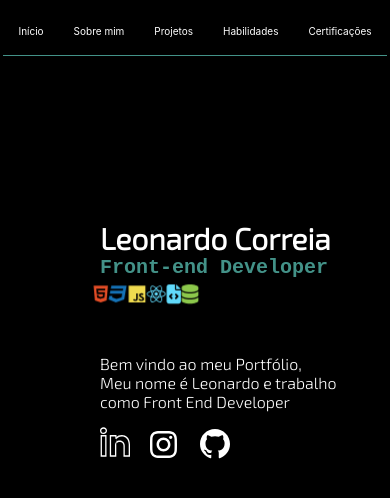
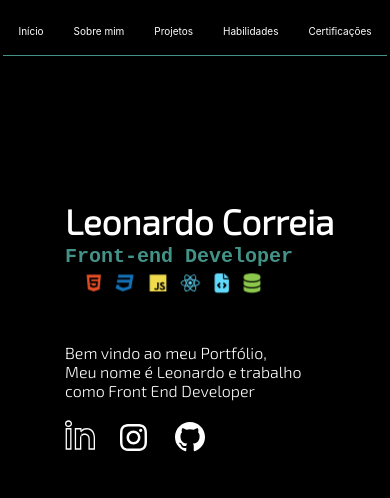
Before and after one commit to Leonardo-Correia-da-silva/Portfolio, a React (Create React App) app: page / in a window 390 px wide. Shown: the top 498 px of the page. Built offline with nearby package versions, Linux system fonts and the light colour scheme.

Commit message:
Update principal.css

```diff
--- a/src/componentes/container/principal/principal.css
+++ b/src/componentes/container/principal/principal.css
@@ -77,34 +77,42 @@
 
 @media screen and (max-width: 768px) {
 
-    .apresentacao {
-        margin-left: -100px;
-    }
+    .nome {
+        font-size: 35px;
+        padding-left: 65px;
 
-    .nome, .sou, .resumo {
-        align-items: center;
-    }
-
-    .nome {
-        font-size: 30px;
-        margin-top: 120px;
     }
 
     .sou {
         font-size: 20px;
         margin-top: -20px;
+        padding-left: 65px;
     }
 
     .resumo {
         font-size: 16px;
         margin-top: 50px;
+        padding-left: 65px;
     }
     .icone {
         font-size: 2em;
-        margin-right: -80px;
+        margin-right: -66px;
         animation: pulse 2s infinite;
         padding-left: 80px;
 
+    }
+
+    .in{
+        margin-top: 20px;
+        margin-left: 65px;
+    }
+
+    .instagram{
+        margin-left: 120px;
+    }
+
+    .github{
+        margin-left: 175px;
     }
 
 }
@@ -112,7 +120,8 @@
 
 @media screen and (max-width: 968px){
     .box-icone{
-        margin-left: 13.5%;
+        margin-left: -8%;
+
 
     }
 }
```
